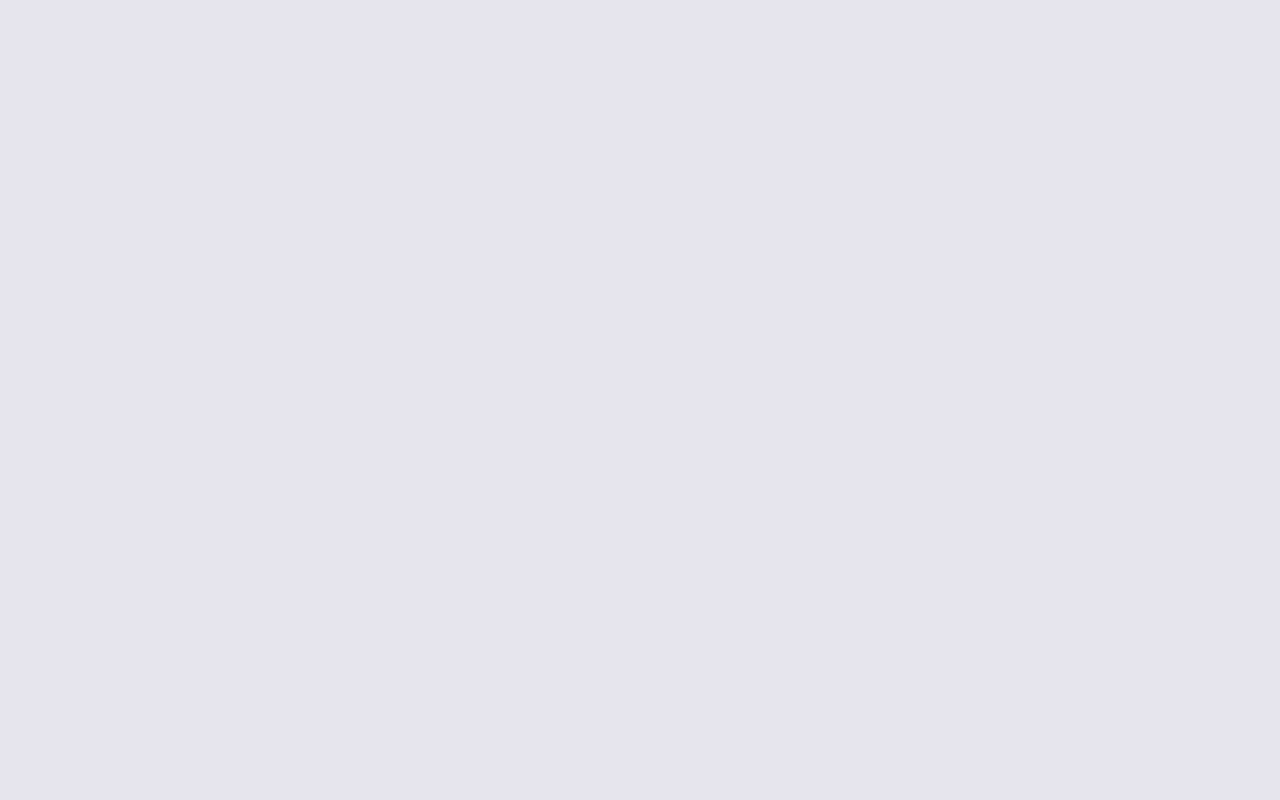
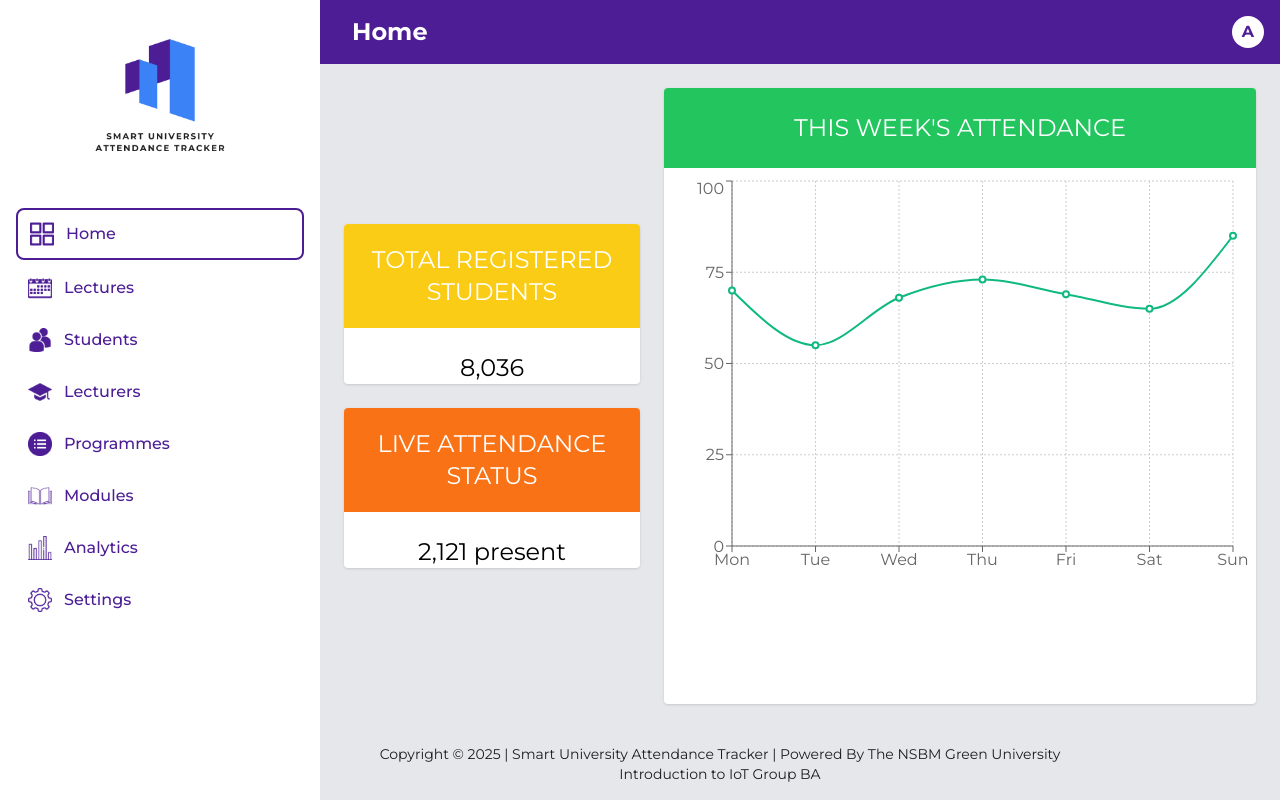
Before and after one commit to buzzaaaaar/PUSL2022_IOT_FE, a React (Create React App) app: page /home in a window 1280 px wide. Before the commit this address had no page. Built offline with nearby package versions, Linux system fonts and the light colour scheme.

Commit message:
font type updated

```diff
--- a/package.json
+++ b/package.json
@@ -12,6 +12,7 @@
     "react-dom": "^19.1.0",
     "react-router-dom": "^7.5.3",
     "react-scripts": "^5.0.1",
+    "recharts": "^2.15.3",
     "web-vitals": "^2.1.4"
   },
   "scripts": {
--- a/src/App.js
+++ b/src/App.js
@@ -1,5 +1,7 @@
 import React from 'react';
 import { BrowserRouter as Router, Routes, Route } from 'react-router-dom';
+import Login from './pages/Login';
+import Home from './pages/Home';
 import Profile from './pages/Profile';
 import Lecturers from './pages/Lecturers';
 import Programmes from './pages/Programmes';
@@ -12,6 +14,8 @@ function App() {
     <Router>
       <div className="min-h-screen flex flex-col bg-[#E5E7EB]">
         <Routes>
+        <Route path="/login" element={<Login />} />
+        <Route path="/home" element={<Home />} />
           <Route path="/lecturers" element={<Lecturers />} />
           <Route path="/programmes" element={<Programmes />} />
           <Route path="/modules" element={<Modules />} />
--- a/src/components/Footer.jsx
+++ b/src/components/Footer.jsx
@@ -2,7 +2,7 @@ import React from 'react';
 
 const Footer = () => {
   return (
-    <footer className="bg-[#E5E7EB] text-[#1E1E1E] text-center p-4 text-sm">
+    <footer className="bg-[#E5E7EB] text-[#1E1E1E] text-center p-4 text-sm ml-80 w-[calc(100%-30rem)]">
       <p>Copyright © 2025 | Smart University Attendance Tracker | Powered By The NSBM Green University Introduction to IoT Group BA</p>
     </footer>
   );
--- a/src/index.css
+++ b/src/index.css
@@ -1,9 +1,21 @@
+@import url('https://fonts.googleapis.com/css2?family=Montserrat:wght@400;500;600;700&display=swap');
+
 @tailwind base;
 @tailwind components;
 @tailwind utilities;
 
-@import url('https://fonts.googleapis.com/css2?family=Montserrat:wght@400;500;600;700&display=swap');
+@layer base {
+  html {
+    font-family: 'Montserrat', system-ui, sans-serif;
+  }
+}
 
+/* Remove all default font-family declarations */
 body {
-  font-family: 'Montserrat', sans-serif;
+  font-family: 'Montserrat' !important;
 }
+
+/* Optional: Force Montserrat on all elements */
+* {
+  font-family: inherit !important;
+}
--- /dev/null
+++ b/src/pages/Home.jsx
@@ -0,0 +1,150 @@
+import React, { useState, useRef, useEffect } from 'react';
+import Sidebar from '../components/Sidebar';
+import Footer from '../components/Footer';
+import {
+  LineChart,
+  Line,
+  XAxis,
+  YAxis,
+  CartesianGrid,
+  Tooltip,
+  ResponsiveContainer
+} from 'recharts';
+import profileIcon from '../images/profile.png';
+import logoutIcon from '../images/logOut.png';
+
+const TopPanel = () => {
+  const [showDropdown, setShowDropdown] = useState(false);
+  const dropdownRef = useRef(null);
+  const userName = "Admin";
+  const initial = userName[0];
+
+  useEffect(() => {
+    const handleClickOutside = (event) => {
+      if (dropdownRef.current && !dropdownRef.current.contains(event.target)) {
+        setShowDropdown(false);
+      }
+    };
+    document.addEventListener('mousedown', handleClickOutside);
+    return () => document.removeEventListener('mousedown', handleClickOutside);
+  }, []);
+
+  return (
+    <div className="bg-[#4C1D95] p-4 flex justify-between items-center absolute top-0 right-0 left-80 font-montserrat">
+      <div className="text-white font-bold text-2xl ml-4">
+        Home
+      </div>
+
+      <div className="relative" ref={dropdownRef}>
+        <button
+          onClick={() => setShowDropdown(!showDropdown)}
+          className="bg-white text-[#4C1D95] font-bold rounded-full h-8 w-8 flex items-center justify-center"
+          aria-label="User menu"
+        >
+          {initial}
+        </button>
+
+        {showDropdown && (
+          <div className="absolute right-0 mt-2 w-48 bg-white rounded-md shadow-lg py-1 z-10">
+            <button
+              className="w-full text-left px-4 py-2 text-sm text-[#4C1D95] hover:bg-gray-100 flex items-center font-montserrat"
+              onClick={() => setShowDropdown(false)}
+            >
+              <img src={profileIcon} alt="Profile" className="w-4 h-4 mr-2" />
+              <span>Profile</span>
+            </button>
+            <button
+              className="w-full text-left px-4 py-2 text-sm text-[#4C1D95] hover:bg-gray-100 flex items-center font-montserrat"
+              onClick={() => setShowDropdown(false)}
+            >
+              <img src={logoutIcon} alt="Logout" className="w-4 h-4 mr-2" />
+              <span>Log Out</span>
+            </button>
+          </div>
+        )}
+      </div>
+    </div>
+  );
+};
+
+export default function Home() {
+    return (
+      <div className="flex flex-col h-screen font-montserrat bg-[#E5E7EB] relative">
+        {/* Sidebar */}
+        <div className="fixed left-0 top-0 w-80 h-full">
+          <Sidebar />
+        </div>
+
+        <div className="flex-1 flex flex-col overflow-hidden ml-80 bg-[#E5E7EB]"> {/* Added bg-[#E5E7EB] here */}
+          {/* Top Panel */}
+          <TopPanel />
+
+          <main className="flex-1 bg-[#E5E7EB] p-6 overflow-auto mt-16"> {/* Changed from bg-gray-100 to bg-[#E5E7EB] */}
+            <div className="flex flex-col md:flex-row gap-6 h-full">
+              {/* Left Column - Centered boxes */}
+              <div className="flex flex-col gap-6 w-full md:w-1/3 justify-center">
+                {/* Total Registered Students - Increased height */}
+                <div className="bg-white shadow rounded p-0 h-40 font-montserrat">
+                  <div className="bg-[#FACC15] text-white p-5 rounded-t text-2xl text-center">
+                    TOTAL REGISTERED STUDENTS
+                  </div>
+                  <div className="text-center text-2xl py-6">8,036</div>
+                </div>
+
+                {/* Live Attendance Status - Increased height */}
+                <div className="bg-white shadow rounded p-0 h-40 font-montserrat">
+                  <div className="bg-[#F97316] text-white p-5 rounded-t text-2xl text-center">
+                    LIVE ATTENDANCE STATUS
+                  </div>
+                  <div className="text-center text-2xl py-6">
+                    2,121 present
+                  </div>
+                </div>
+              </div>
+
+              {/* Right Column - Chart */}
+              <div className="w-full md:w-2/3">
+                <div className="bg-white shadow rounded p-0 h-full font-montserrat">
+                  <div className="bg-[#22C55E] text-white p-6 rounded-t text-2xl text-center">
+                    THIS WEEK'S ATTENDANCE
+                  </div>
+                  <div className="p-2 h-[calc(100%-3rem)]">
+                    <ResponsiveContainer width="100%" height={400}>
+                      <LineChart
+                        data={data}
+                        margin={{ top: 5, right: 15, left: 0, bottom: 0 }}
+                      >
+                        <CartesianGrid strokeDasharray="2 2" />
+                        <XAxis dataKey="day" />
+                        <YAxis domain={[0, 100]} />
+                        <Tooltip />
+                        <Line
+                          type="monotone"
+                          dataKey="attendance"
+                          stroke="#10B981"
+                          strokeWidth={2}
+                          activeDot={{ r: 5 }}
+                        />
+                      </LineChart>
+                    </ResponsiveContainer>
+                  </div>
+                </div>
+              </div>
+            </div>
+          </main>
+        </div>
+
+        {/* Footer */}
+        <Footer />
+      </div>
+    );
+  }
+const data = [
+  { day: 'Mon', attendance: 70 },
+  { day: 'Tue', attendance: 55 },
+  { day: 'Wed', attendance: 68 },
+  { day: 'Thu', attendance: 73 },
+  { day: 'Fri', attendance: 69 },
+  { day: 'Sat', attendance: 65 },
+  { day: 'Sun', attendance: 85 },
+];
--- /dev/null
+++ b/src/pages/Login.jsx
@@ -0,0 +1,84 @@
+import { useState } from 'react';
+import logo from '../images/iotLogo.png';
+
+export default function LoginPage() {
+  const [username, setUsername] = useState('');
+  const [password, setPassword] = useState('');
+
+  const handleSubmit = (e) => {
+    e.preventDefault();
+    console.log('Login attempted with:', { username, password });
+    // Handle authentication logic here
+  };
+
+  return (
+    <div className="flex h-screen w-full">
+      {/* Left side with logo only */}
+      <div className="hidden md:flex md:w-1/2 bg-white items-center justify-center relative">
+        <div className="absolute" style={{ top: '130px', left: '130px' }}>
+          <img
+            src={logo}
+            alt="Smart University Logo"
+            style={{ width: '450px', height: '450px' }}
+          />
+        </div>
+      </div>
+
+      {/* Right side with login form */}
+      <div className="w-full md:w-1/2 bg-[#4C1D95] flex items-center justify-center p-8 pl-10">
+        <div className="w-full max-w-md">
+
+          <div className="md:hidden flex flex-col items-center mb-8">
+            <img
+              src={logo}
+              alt="Smart University Logo"
+              className="h-32 mb-4"
+            />
+          </div>
+
+          <h1 className="text-white text-4xl font-semibold mb-3">Hello there!</h1>
+          <p className="text-[#E5E7EB] text-lg mb-8">Please login to continue</p>
+
+          <div>
+            <div className="mb-2">
+              <label htmlFor="username" className="block text-white text-lg font-medium mb-2">
+                Username*
+              </label>
+              <input
+                id="username"
+                type="text"
+                value={username}
+                onChange={(e) => setUsername(e.target.value)}
+                placeholder="Enter username"
+                className="w-full px-3 py-2 rounded text-white text-sm border border-white bg-[#4C1D95] placeholder:italic placeholder-[#E5E7EB] focus:ring-0 focus:outline-none"
+              />
+            </div>
+
+            <div className="mt-6 mb-8">
+              <label htmlFor="password" className="block text-white text-lg font-medium mb-2">
+                Password*
+              </label>
+              <input
+                id="password"
+                type="password"
+                value={password}
+                onChange={(e) => setPassword(e.target.value)}
+                placeholder="Enter password"
+                className="w-full px-3 py-2 rounded text-white text-sm border border-white bg-[#4C1D95] placeholder:italic placeholder-[#E5E7EB] focus:ring-0 focus:outline-none"
+              />
+            </div>
+
+            <div className="mt-10">
+              <button
+                onClick={handleSubmit}
+                className="w-full py-1.5 bg-[#FACC15] hover:bg-white text-white hover:text-[#FACC15] font-medium rounded transition-colors duration-200 border-2 border-transparent hover:border-[#FACC15]"
+              >
+                LOG IN
+              </button>
+            </div>
+          </div>
+        </div>
+      </div>
+    </div>
+  );
+}
```
Also changed, not shown: 1 other file (tests, documents, lock files or other folders).
